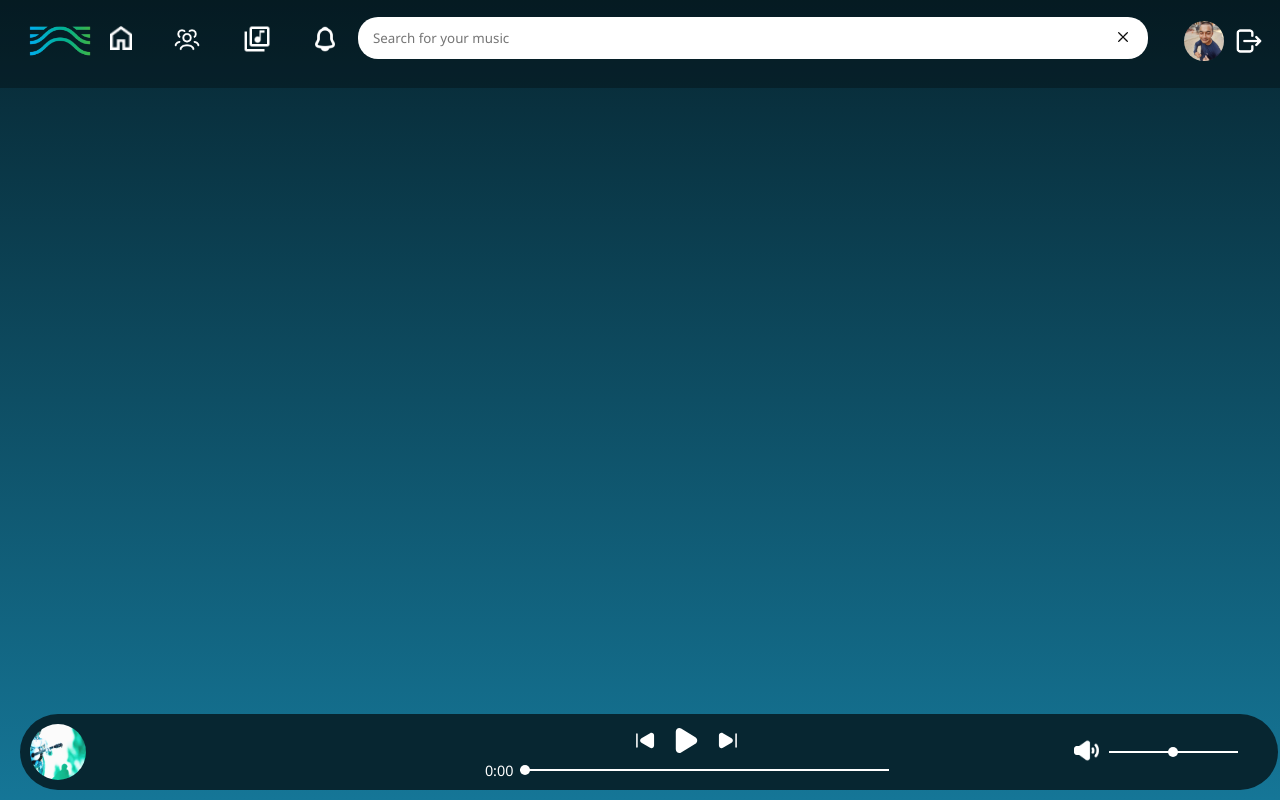
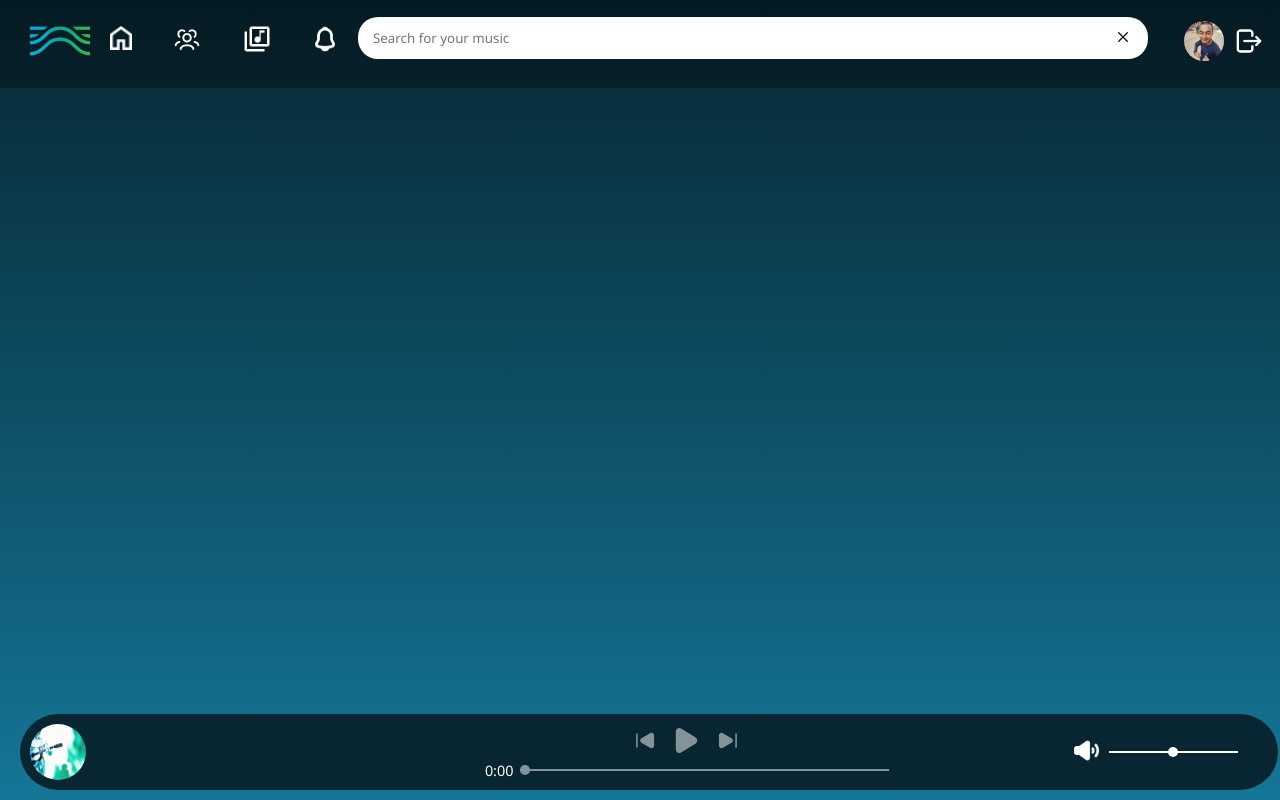
Before and after one commit to fy-st0rm/Lobic, a React (Vite) app: page /home in a window 1280 px wide. Built offline with nearby package versions, Linux system fonts and the light colour scheme; no server answers; a web font is replaced by a local one.

Commit message:
Disabling controls when no music is selected

```diff
--- a/src/components/MusicPlayer/MusicPlayer.jsx
+++ b/src/components/MusicPlayer/MusicPlayer.jsx
@@ -66,8 +66,8 @@ function MusicPlayer() {
 
 	// Disables the controls for listeners in lobby
 	useEffect(() => {
-		setAccessControls(!appState.is_host && appState.in_lobby);
-	}, [appState]);
+		setAccessControls(appState.is_host && appState.in_lobby && musicState.has_item);
+	}, [appState, musicState]);
 
 	// Responsible to set the music state of the lobby as a host
 	useEffect(() => {
@@ -92,7 +92,17 @@ function MusicPlayer() {
 
 	// Responsible for playing a song whenever the music state is changed
 	useEffect(() => {
-		if (!musicState.has_item) return;
+		// Disabling controls when the music isnt set
+		if (!musicState.has_item) {
+			setAccessControls(false);
+			return;
+		};
+
+		// Only whenever user is not in lobby
+		if (!appState.in_lobby) {
+			setAccessControls(true);
+		}
+
 		if (!audioRef.current) return;
 
 		if (musicState.state === MPState.PLAYING) {
@@ -228,35 +238,35 @@ function MusicPlayer() {
 				<div className="control-bar">
 					<button
 						className="control-button"
-						disabled={isLoading || accessControls}
+						disabled={isLoading || !accessControls}
 					>
 						<img
 							src={previousButton}
 							alt="Previous"
-							className={`button-group ${accessControls ? "disabled" : ""}`}
+							className={`button-group ${!accessControls ? "disabled" : ""}`}
 						/>
 					</button>
 					<button
 						className="control-button"
 						onClick={handlePlayMusic}
-						disabled={isLoading || accessControls}
+						disabled={isLoading || !accessControls}
 					>
 						<img
 							src={
 								musicState.state === MPState.PLAYING ? pauseButton : playButton
 							}
 							alt={musicState.state === MPState.PLAYING ? "Pause" : "Play"}
-							className={`button-group ${accessControls ? "disabled" : ""}`}
+							className={`button-group ${!accessControls ? "disabled" : ""}`}
 						/>
 					</button>
 					<button
 						className="control-button"
-						disabled={isLoading || accessControls}
+						disabled={isLoading || !accessControls}
 					>
 						<img
 							src={NextButton}
 							alt="Next"
-							className={`button-group ${accessControls ? "disabled" : ""}`}
+							className={`button-group ${!accessControls ? "disabled" : ""}`}
 						/>
 					</button>
 				</div>
@@ -273,7 +283,7 @@ function MusicPlayer() {
 						onTouchStart={handleSeekStart}
 						onTouchEnd={handleSeekEnd}
 						className="status-bar"
-						disabled={isLoading || accessControls}
+						disabled={isLoading || !accessControls}
 					/>
 				</div>
 			</div>
```
